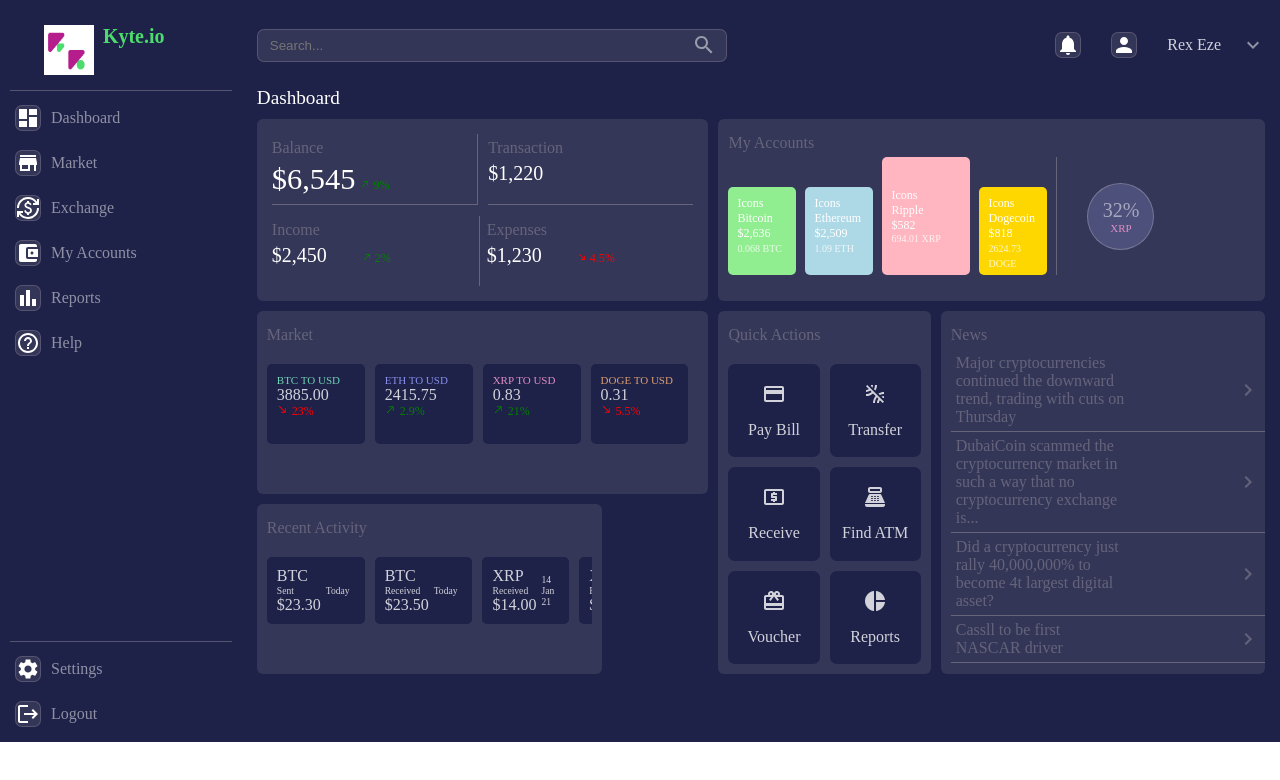
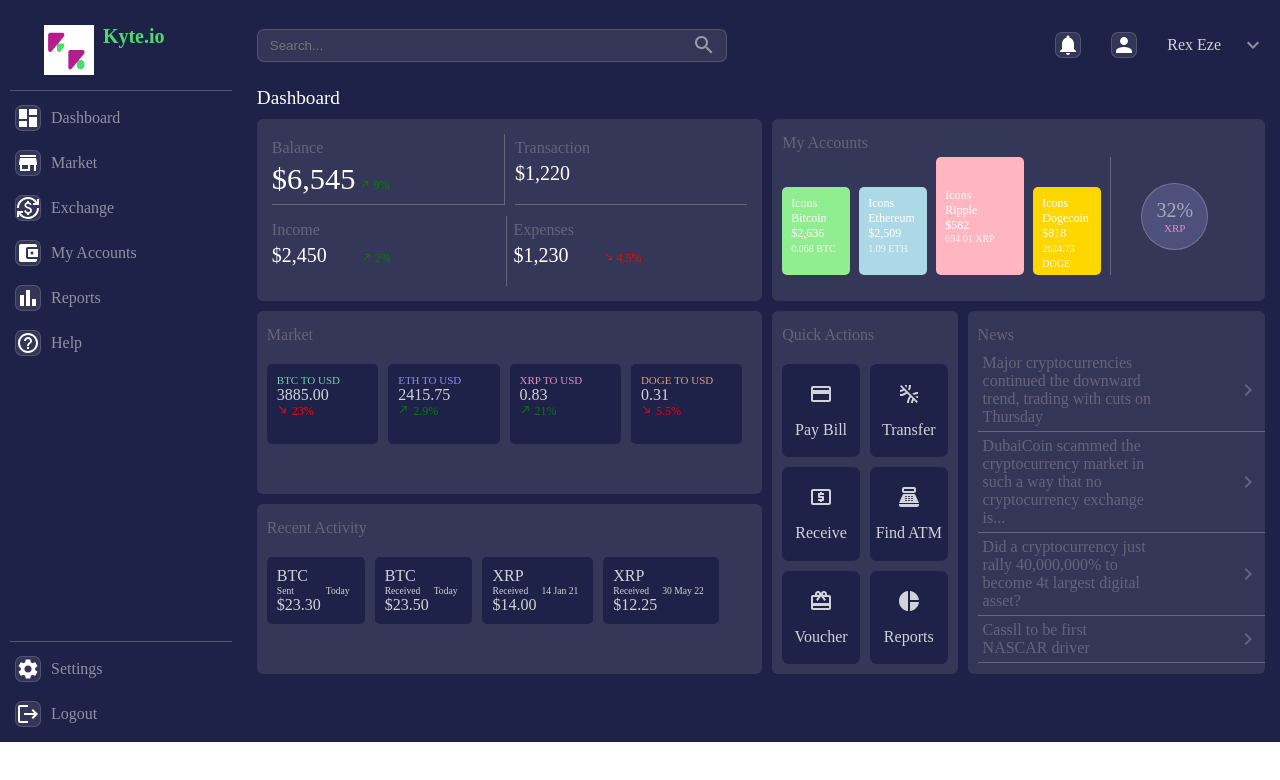
Before and after one commit to TobyMike-max/KyteDashboard-App, a React (Create React App) app: page / in a window 1280 px wide. Shown: the top 780 px of the page. Built offline with nearby package versions, Linux system fonts and the light colour scheme.

Commit message:
[Modified]: Changed styling

```diff
--- a/src/components/Gridbar/Gridbar.css
+++ b/src/components/Gridbar/Gridbar.css
@@ -106,7 +106,7 @@
   display: flex;
   flex-direction: row;
   justify-content: space-between;
-  color: white;
+  color: #FFFFFF;
   font-size: 12px;
   border-right: 1px solid #EEDFDF45;
   /* padding-right: 15px; */
@@ -280,7 +280,8 @@
   grid-area: recentActivity;
   background: #56586E66 0% 0% no-repeat padding-box;
   min-height: 100px;
-  width: 325px;
+  min-width: 325px;
+  /* max-width: 400px; */
   border-radius: 6px;
   padding: 10px;
   /* width: 100%; */
```
